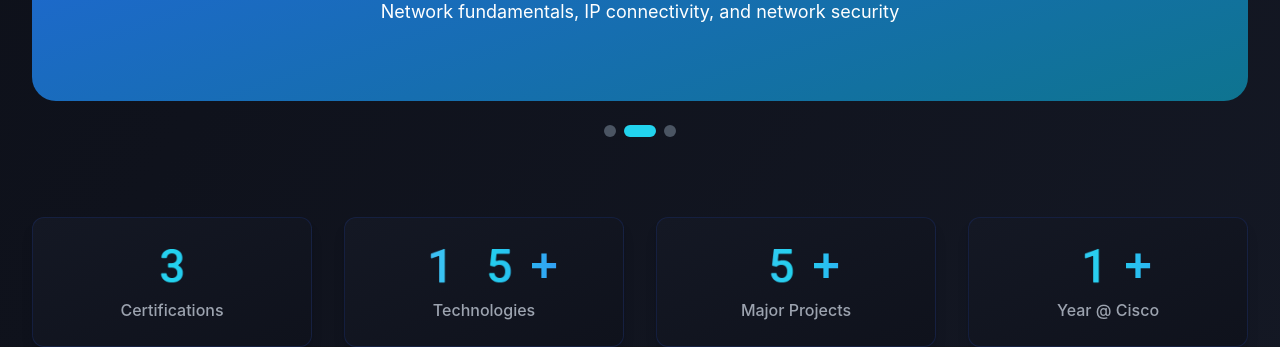
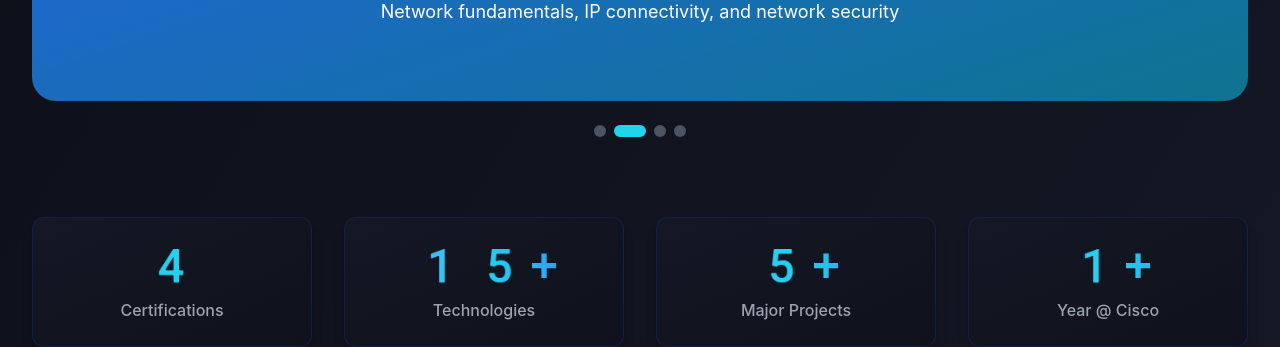
Before and after one commit to Yashchaudhary05/Portfolio, a React (Vite) app: page / in a window 1280 px wide. Shown: the part 7740-8087 px from the top of the page. Built offline with nearby package versions, Linux system fonts and the light colour scheme.

Commit message:
Restore Salesforce AI Associate cert (4 certs total)

```diff
--- a/src/components/Skills.jsx
+++ b/src/components/Skills.jsx
@@ -88,6 +88,14 @@ const Skills = () => {
       description: 'AI-powered solutions and intelligent automation',
       icon: '⚡',
       color: 'from-purple-400 to-pink-500',
+    },
+    {
+      name: 'Salesforce AI Associate',
+      issuer: 'Salesforce',
+      date: '2024',
+      description: 'Foundational AI concepts and implementation',
+      icon: '🌟',
+      color: 'from-indigo-400 to-purple-500',
     },
   ]
 
@@ -292,7 +300,7 @@ const Skills = () => {
             className="mt-20 grid grid-cols-2 md:grid-cols-4 gap-8"
           >
             {[
-              { number: '3', label: 'Certifications' },
+              { number: '4', label: 'Certifications' },
               { number: '15+', label: 'Technologies' },
               { number: '5+', label: 'Major Projects' },
               { number: '1+', label: 'Year @ Cisco' },
```
